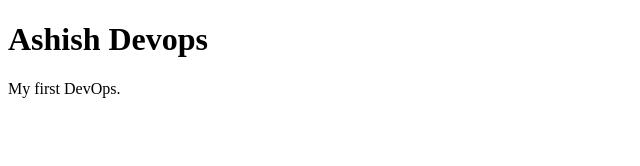
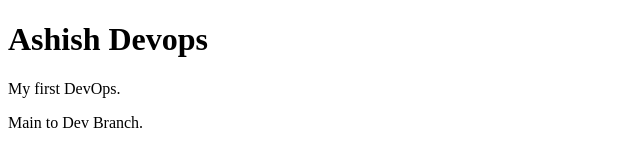
Before and after one commit to AshishChakerwerti/git_begain_simplelearn, a plain HTML site: page index.html in a window 1280 px wide. Shown: the whole page, without its empty margins (0-640 px from the left). Drawn offline with Linux system fonts and the light colour scheme.

Commit message:
Main to Dev Branch

```diff
--- a/index.html
+++ b/index.html
@@ -4,6 +4,7 @@
 
 <h1>Ashish Devops</h1>
 <p>My first DevOps.</p>
+<p>Main to Dev Branch.</p>
 
 </body>
 </html>
```
